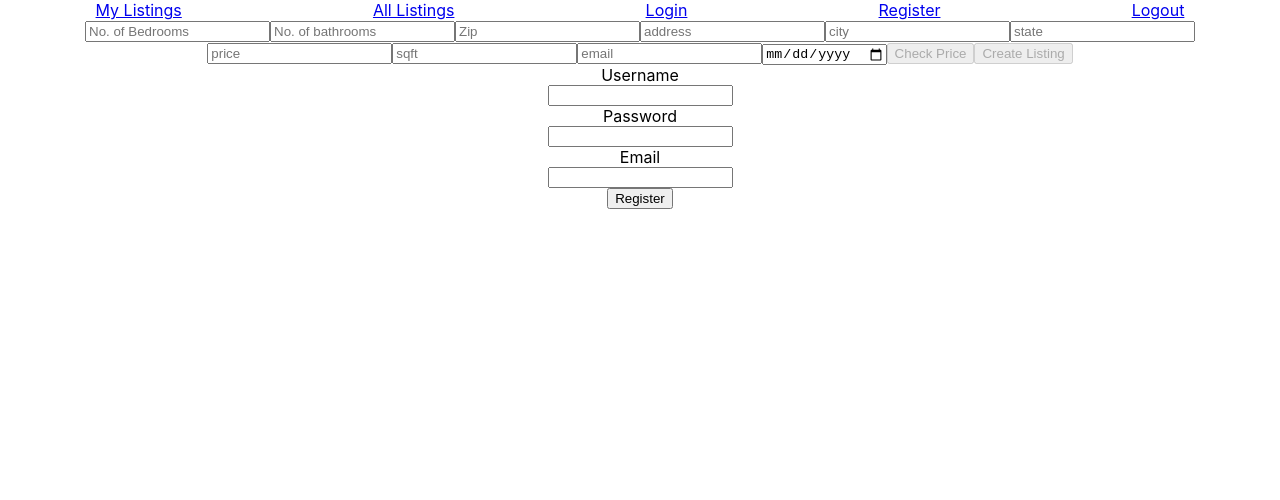
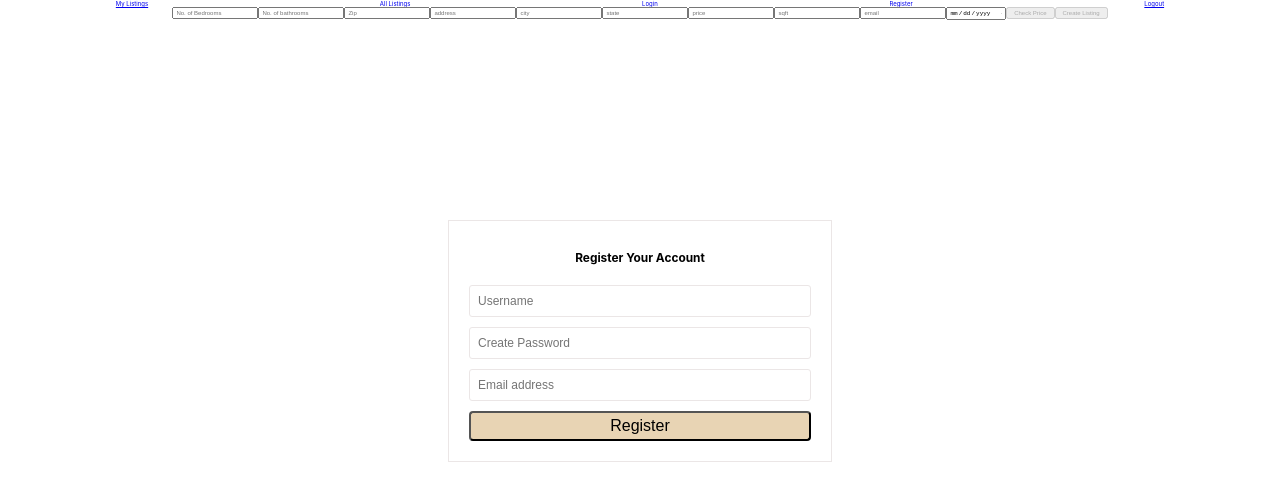
Before and after one commit to AirBnB-dream-team/Front-End, a React (Create React App) app: page /register in a window 1280 px wide. Shown: the top 500 px of the page. Built offline with nearby package versions, Linux system fonts and the light colour scheme.

Commit message:
Basic styling completed for Registration form

```diff
--- a/src/App.css
+++ b/src/App.css
@@ -1,3 +1,8 @@
+* {
+
+  box-sizing: border-box;
+  font-size: 62.5%;
+}
 .App {
   text-align: center;
 }
@@ -37,18 +42,52 @@
   }
 
 }
+/* errors */
+.errors {
+  color: red;
+}
+/* Registration styling */
+.register {
+  border: 1px solid #ebe6e6;
+  width: 30%;
+  padding:20px;
+  margin: 25vh auto;
 
 
-.login-form {
-  display:flex;
-  flex-direction: column;
 
-  align-items: center;
 }
+.registration-form {
+  width: 100%;
+  display: flex;
+  flex-direction:column;
+  font-size: 1.9rem;
+}
+.registration-form input {
+  width: 100%;
+  margin-top:10px;
+  font-size: 1.2rem;
+  flex: 1;
+  padding: 8px;
 
-input {
+
+  border-radius: 3px;
+  border: 1px solid #ebe6e6;
+
+
+}
+.registration-form button {
+  width: 100%;
+  margin-top:10px;
+  border-radius: 4px;
+  line-height: 24px;
+  font-size: 1.6rem;
+  background:#e8d4b4;
+
+}
+/* input {
   size: 500px;
-}
+
+} */
 
 /* MyListings styling */
 .mylistings-header {
--- a/src/components/RegisterForm.js
+++ b/src/components/RegisterForm.js
@@ -18,42 +18,56 @@ function RegisterForm(props){
             errors,
           } = props;
     return (
+            <div className='register'>
+                <Form className='registration-form'>
+                    <h2>Register Your Account </h2>
+                    <div>
 
-            <Form className='login-form'>
-                <label htmlFor='username'>Username</label>
                         <Field
                             name='username'
                             id='username'
+                            placeholder="Username"
                             value={values.username}
+
                         />
                         {touched.username && errors.username && (
-                    <p> {errors.username}</p>
+                            <p className="errors"> {errors.username}</p>
                         )}
-                <label htmlFor='password'>Password</label>
+                    </div>
+                    <div>
+
                         <Field
                             type='password'
                             name='password'
                             id='password'
+                            id='username'
+                            placeholder="Create Password"
                             value = {values.password}
                         />
                         {touched.password && errors.password && (
-                    <p> {errors.password}</p>
+                            <p className="errors"> {errors.password}</p>
                         )}
+                    </div>
 
 
-                <label htmlFor='email'>Email</label>
+                    <div>
+
                         <Field
                             type='email'
                             name='email'
                             value = {values.email}
+                            placeholder="Email address"
                         />
                         {touched.email && errors.email && (
-                    <p> {errors.email}</p>
+                            <p className="errors"> {errors.email}</p>
                         )}
+                    </div>
+                    <div>
                         <button type="submit">Register</button>
+                    </div>
 
                 </Form>
-
+            </div>
 
 
 
@@ -71,7 +85,7 @@ const FormikRegisterForm = withFormik({
     validationSchema: Yup.object().shape({
         username: Yup.string().required('Username required'),
         email: Yup.string().email('Invalid Email Address').required('Email required'),
-        password:Yup.string().min(3, "3 or more characters").matches('^(?=.*[0-9]$)(?=.*[a-zA-Z])', "Password must contain atleast 1 letter and 1 number").required("PassRequired")
+        password:Yup.string().min(3, "3 or more characters").matches('^(?=.*[0-9]$)(?=.*[a-zA-Z])', "Password must contain atleast 1 letter and 1 number").required("Password required")
     }),
     handleSubmit(values, {props, resetForm}) {
         props.register(values);
```
Lines whose indentation alone changed are shown as unchanged.
